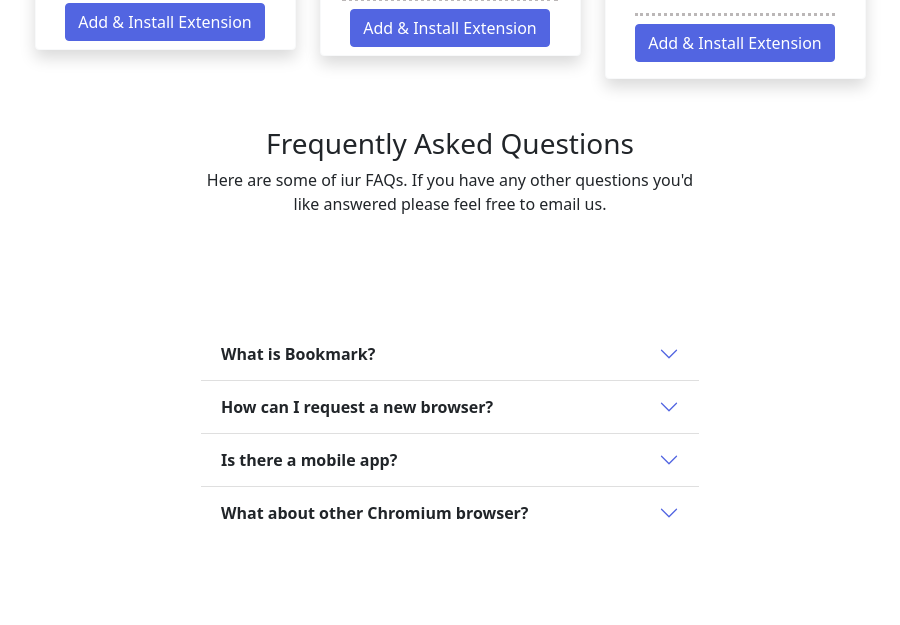
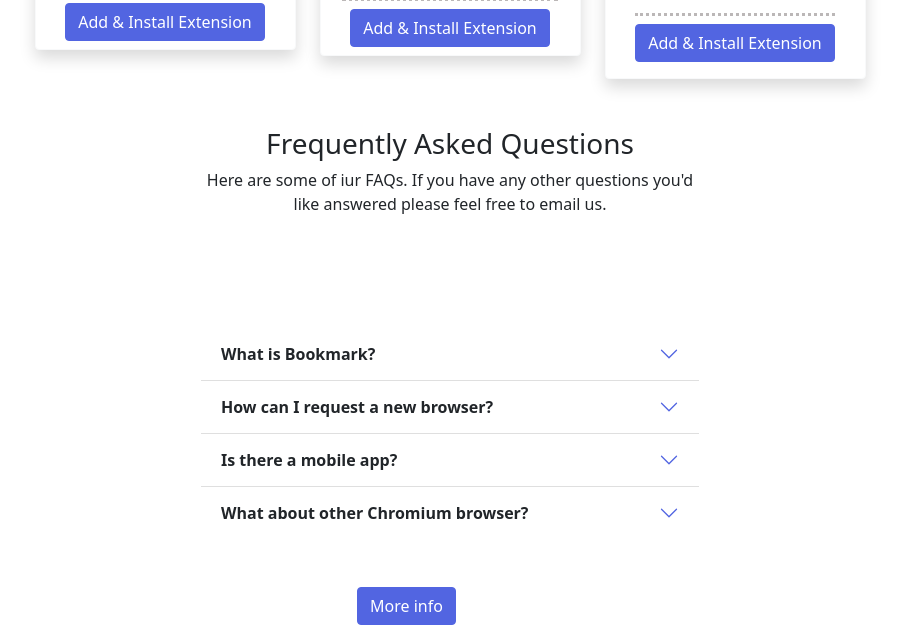
Before and after one commit to gloria-rr/Sprint2, a website: page index.html in a window 1280 px wide. Shown: the part 1609-2234 px from the top of the page, without its empty margins (190-1090 px from the left). Before the commit the page ends 2196 px from the top, so only its background shows below. Drawn offline with nearby package versions, Linux system fonts and the light colour scheme.

Commit message:
Exercici 4 retocat

```diff
--- a/index.html
+++ b/index.html
@@ -201,7 +201,8 @@
             <div class="col-lg-3"></div>
             <div class="col-lg-6 text-center">
                 <h3 class="text text-capitalize">frequently asked questions</h3>
-                <p class="text" order-3">Here are some of iur FAQs. If you have any other questions you'd like answered please feel free to email us.</p>
+                <p class="text" order-3">Here are some of iur FAQs. If you have any other questions you'd like answered
+                    please feel free to email us.</p>
             </div>
             <div class="col-lg-3"></div>
         </div>
@@ -229,8 +230,7 @@
                             <button class="accordion-button collapsed" type="button" data-bs-toggle="collapse"
                                 data-bs-target="#flush-collapseTwo" aria-expanded="false"
                                 aria-controls="flush-collapseTwo">
-                                <strong>How can I request a new browser?</strong
-                            </button>
+                                <strong>How can I request a new browser?</strong </button>
                         </h2>
                         <div id="flush-collapseTwo" class="accordion-collapse collapse"
                             aria-labelledby="flush-headingTwo" data-bs-parent="#accordionFlush">
@@ -243,7 +243,7 @@
                             <button class="accordion-button collapsed" type="button" data-bs-toggle="collapse"
                                 data-bs-target="#flush-collapseThree" aria-expanded="false"
                                 aria-controls="flush-collapseThree"><strong>
-                                Is there a mobile app?</strong>
+                                    Is there a mobile app?</strong>
                             </button>
                         </h2>
                         <div id="flush-collapseThree" class="accordion-collapse collapse"
@@ -257,7 +257,7 @@
                             <button class="accordion-button collapsed" type="button" data-bs-toggle="collapse"
                                 data-bs-target="#flush-collapseFor" aria-expanded="false"
                                 aria-controls="flush-collapseFor">
-                               <strong>What about other Chromium browser?</strong>
+                                <strong>What about other Chromium browser?</strong>
                             </button>
                         </h2>
                         <div id="flush-collapseFor" class="accordion-collapse collapse"
@@ -270,6 +270,11 @@
 
             <div class="col-lg-3"></div>
         </div>
+
+        <div class="col-sm-3 col-lg-2 mx-auto justify-content-center">
+            <button type="button" class="btn btn-primary">More info</button>
+
+        </div>
     </div>
 
 
```
